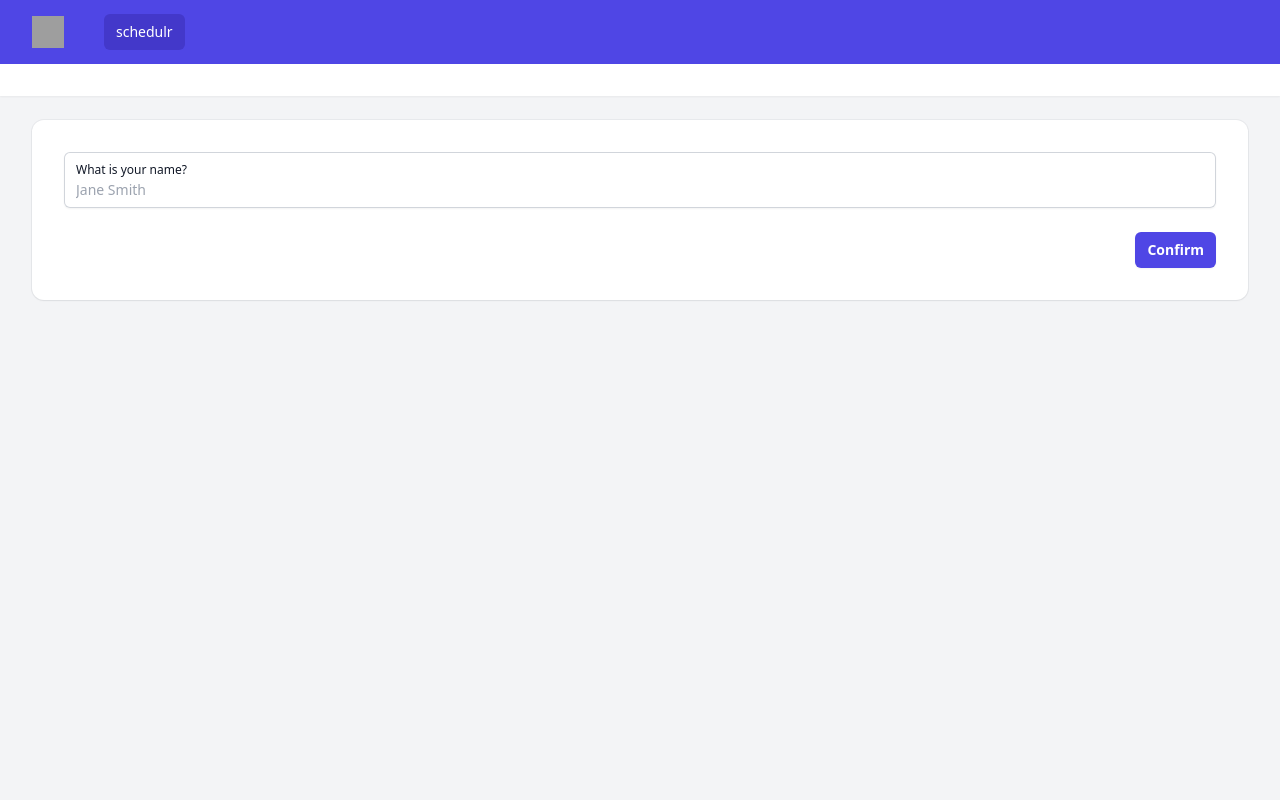
After one commit to SAVE-Labs/schedulr, a Django app: page /whoami in a window 1280 px wide. The commit adds this page. Run offline with Django 5.2, Linux system fonts and the light colour scheme; grey boxes are pictures that could not be loaded.

Commit message:
Add link to event detail, session logic

```diff
--- a/schedulr/account/forms.py
+++ b/schedulr/account/forms.py
@@ -10,3 +10,7 @@ class InitialSetupForm(forms.Form):
         password = self.cleaned_data["password"]
         password_validation.validate_password(password)
         return password
+
+
+class SessionSetupForm(forms.Form):
+    name = forms.CharField(required=True)
--- /dev/null
+++ b/schedulr/account/templates/account/session_setup.html
@@ -0,0 +1,48 @@
+{% extends "page.html" %}
+{% load i18n %}
+
+{% block header_title %}
+{% endblock header_title %}
+
+{% block content %}
+<form class="bg-white shadow-sm ring-1 ring-gray-900/5 sm:rounded-xl" method="post">{% csrf_token %}
+    <div class="px-4 py-6 sm:p-8">
+        {{ form.errors }}
+        <div
+            class="rounded-md px-3 pb-1.5 pt-2.5 shadow-sm ring-1 ring-inset ring-gray-300 focus-within:ring-2 focus-within:ring-indigo-600">
+            <label for="name" class="block text-xs font-medium text-gray-900">What is your name?</label>
+            <input type="text" name="name" id="name"
+                class="block w-full border-0 p-0 text-gray-900 placeholder:text-gray-400 focus:ring-0 sm:text-sm/6"
+                placeholder="Jane Smith">
+        </div>
+
+        <div class="mt-6 flex items-center justify-end gap-x-6">
+            <!-- <button type="button" class="text-sm font-semibold leading-6 text-gray-900">Cancel</button> -->
+            <button type="submit"
+                class="rounded-md bg-indigo-600 px-3 py-2 text-sm font-semibold text-white shadow-sm hover:bg-indigo-500 focus-visible:outline focus-visible:outline-2 focus-visible:outline-offset-2 focus-visible:outline-indigo-600">
+                {% translate "Confirm" %}
+            </button>
+        </div>
+    </div>
+</form>
+{% endblock %}
+
+<!-- -->
+
+
+<!-- <div>
+    <label for="email" class="block text-sm font-medium leading-6 text-gray-900">Email</label>
+    <div class="relative mt-2 rounded-md shadow-sm">
+        <input type="email" name="email" id="email"
+            class="block w-full rounded-md border-0 py-1.5 pr-10 text-red-900 ring-1 ring-inset ring-red-300 placeholder:text-red-300 focus:ring-2 focus:ring-inset focus:ring-red-500 sm:text-sm sm:leading-6"
+            placeholder="you@example.com" value="adamwathan" aria-invalid="true" aria-describedby="email-error">
+        <div class="pointer-events-none absolute inset-y-0 right-0 flex items-center pr-3">
+            <svg class="h-5 w-5 text-red-500" viewBox="0 0 20 20" fill="currentColor" aria-hidden="true">
+                <path fill-rule="evenodd"
+                    d="M18 10a8 8 0 11-16 0 8 8 0 0116 0zm-8-5a.75.75 0 01.75.75v4.5a.75.75 0 01-1.5 0v-4.5A.75.75 0 0110 5zm0 10a1 1 0 100-2 1 1 0 000 2z"
+                    clip-rule="evenodd" />
+            </svg>
+        </div>
+    </div>
+    <p class="mt-2 text-sm text-red-600" id="email-error">Not a valid email address.</p>
+</div> -->
--- a/schedulr/account/views.py
+++ b/schedulr/account/views.py
@@ -1,8 +1,9 @@
 from django.contrib.auth import get_user_model
+from django.contrib.auth.views import RedirectURLMixin
 from django.urls import reverse_lazy
 from django.views.generic import edit
 
-from .forms import InitialSetupForm
+from .forms import InitialSetupForm, SessionSetupForm
 
 User = get_user_model()
 
@@ -19,3 +20,13 @@ class InitialSetupView(edit.FormView):
             password=form.cleaned_data["password"],
         )
         return super().form_valid(form)
+
+
+class SessionSetupView(RedirectURLMixin, edit.FormView):
+    next_page = "homepage"
+    template_name = "account/session_setup.html"
+    form_class = SessionSetupForm
+
+    def form_valid(self, form):
+        self.request.session["name"] = form.cleaned_data["name"]
+        return super().form_valid(form)
--- a/schedulr/settings.py
+++ b/schedulr/settings.py
@@ -77,6 +77,7 @@ TEMPLATES = [
 
 WSGI_APPLICATION = "schedulr.wsgi.application"
 
+# TODO: Session expiry etc.
 
 # Database
 # https://docs.djangoproject.com/en/5.0/ref/settings/#databases
--- a/schedulr/static/main.css
+++ b/schedulr/static/main.css
@@ -833,28 +820,12 @@ select {
   margin-top: 0.75rem;
 }
 
-.mb-4 {
-  margin-bottom: 1rem;
-}
-
-.mb-2 {
-  margin-bottom: 0.5rem;
-}
-
-.mb-6 {
-  margin-bottom: 1.5rem;
-}
-
-.ml-2 {
-  margin-left: 0.5rem;
-}
-
 .mt-4 {
   margin-top: 1rem;
 }
 
-.mb-8 {
-  margin-bottom: 2rem;
+.mt-6 {
+  margin-top: 1.5rem;
 }
 
 .block {
@@ -1001,6 +960,10 @@ select {
   align-items: baseline;
 }
 
+.justify-end {
+  justify-content: flex-end;
+}
+
 .justify-center {
   justify-content: center;
 }
@@ -1011,6 +974,11 @@ select {
 
 .gap-6 {
   gap: 1.5rem;
+}
+
+.gap-x-6 {
+  -moz-column-gap: 1.5rem;
+       column-gap: 1.5rem;
 }
 
 .gap-x-8 {
@@ -1115,19 +1074,8 @@ select {
   background-color: rgb(255 255 255 / var(--tw-bg-opacity));
 }
 
-.bg-blue-500 {
-  --tw-bg-opacity: 1;
-  background-color: rgb(59 130 246 / var(--tw-bg-opacity));
-}
-
-.bg-green-500 {
-  --tw-bg-opacity: 1;
-  background-color: rgb(34 197 94 / var(--tw-bg-opacity));
-}
-
-.bg-gray-50 {
-  --tw-bg-opacity: 1;
-  background-color: rgb(249 250 251 / var(--tw-bg-opacity));
+.p-0 {
+  padding: 0px;
 }
 
 .p-1 {
@@ -1205,9 +1149,12 @@ select {
   padding-bottom: 1.5rem;
 }
 
-.py-3 {
-  padding-top: 0.75rem;
-  padding-bottom: 0.75rem;
+.pb-1 {
+  padding-bottom: 0.25rem;
+}
+
+.pb-1\.5 {
+  padding-bottom: 0.375rem;
 }
 
 .pb-3 {
@@ -1218,8 +1165,20 @@ select {
   padding-left: 1.25rem;
 }
 
+.pr-10 {
+  padding-right: 2.5rem;
+}
+
+.pr-3 {
+  padding-right: 0.75rem;
+}
+
 .pt-2 {
   padding-top: 0.5rem;
+}
+
+.pt-2\.5 {
+  padding-top: 0.625rem;
 }
 
 .pt-4 {
@@ -1250,9 +1214,9 @@ select {
   line-height: 1.25rem;
 }
 
-.text-3xl {
-  font-size: 1.875rem;
-  line-height: 2.25rem;
+.text-xs {
+  font-size: 0.75rem;
+  line-height: 1rem;
 }
 
 .font-bold {
@@ -1404,6 +1368,15 @@ select {
 .ring-gray-300 {
   --tw-ring-opacity: 1;
   --tw-ring-color: rgb(209 213 219 / var(--tw-ring-opacity));
+}
+
+.ring-gray-900\/5 {
+  --tw-ring-color: rgb(17 24 39 / 0.05);
+}
+
+.ring-red-300 {
+  --tw-ring-opacity: 1;
+  --tw-ring-color: rgb(252 165 165 / var(--tw-ring-opacity));
 }
 
 .ring-opacity-5 {
@@ -1585,16 +1549,16 @@ select {
     max-width: 24rem;
   }
 
-  .sm\:max-w-md {
-    max-width: 28rem;
-  }
-
   .sm\:flex-nowrap {
     flex-wrap: nowrap;
   }
 
   .sm\:rounded-lg {
     border-radius: 0.5rem;
+  }
+
+  .sm\:rounded-xl {
+    border-radius: 0.75rem;
   }
 
   .sm\:border-l {
@@ -1606,6 +1570,10 @@ select {
     border-color: rgb(229 231 235 / var(--tw-border-opacity));
   }
 
+  .sm\:p-8 {
+    padding: 2rem;
+  }
+
   .sm\:px-12 {
     padding-left: 3rem;
     padding-right: 3rem;
@@ -1628,6 +1596,11 @@ select {
   .sm\:text-sm {
     font-size: 0.875rem;
     line-height: 1.25rem;
+  }
+
+  .sm\:text-sm\/6 {
+    font-size: 0.875rem;
+    line-height: 1.5rem;
   }
 
   .sm\:leading-6 {
--- a/schedulr/templates/page.html
+++ b/schedulr/templates/page.html
@@ -163,7 +163,9 @@
 
     <header class="bg-white shadow-sm">
         <div class="mx-auto max-w-7xl px-4 py-4 sm:px-6 lg:px-8">
-            <!-- <h1 class="text-lg font-semibold leading-6 text-gray-900">Dashboard</h1> -->
+            {% if 'name' in request.session %}
+            <h1 class="text-lg font-semibold leading-6 text-gray-900">Hi {{ request.session.name }}</h1>
+            {% endif %}
             <div class="flex flex-wrap items-center gap-6 sm:flex-nowrap">
                 <h1 class="text-base font-semibold leading-7 text-gray-900">
                     {% block header_title %}
--- a/schedulr/urls.py
+++ b/schedulr/urls.py
@@ -18,8 +18,8 @@ Including another URLconf
 from django.contrib import admin
 from django.urls import path
 
-from schedulr.account.views import InitialSetupView
-from schedulr.event.views import Homepage
+from schedulr.account.views import InitialSetupView, SessionSetupView
+from schedulr.event.views import EventDetail, Homepage
 
 urlpatterns = [
     path("", Homepage.as_view(), name="homepage"),
@@ -28,5 +28,11 @@ urlpatterns = [
         InitialSetupView.as_view(),
         name="initial-setup",
     ),
+    path(
+        "whoami",
+        SessionSetupView.as_view(),
+        name="whoami",
+    ),
     path("admin/", admin.site.urls),
+    path("event/<str:pk>", EventDetail.as_view(), name="event_detail"),
 ]
```
Also changed, not shown: other parts of schedulr/static/main.css (+124 -166 lines), schedulr/event/templates/event/event_detail.html (added, +8 -0 lines), schedulr/event/views.py (+19 -6 lines), schedulr/event/templates/event/event_overview.html (deleted).
